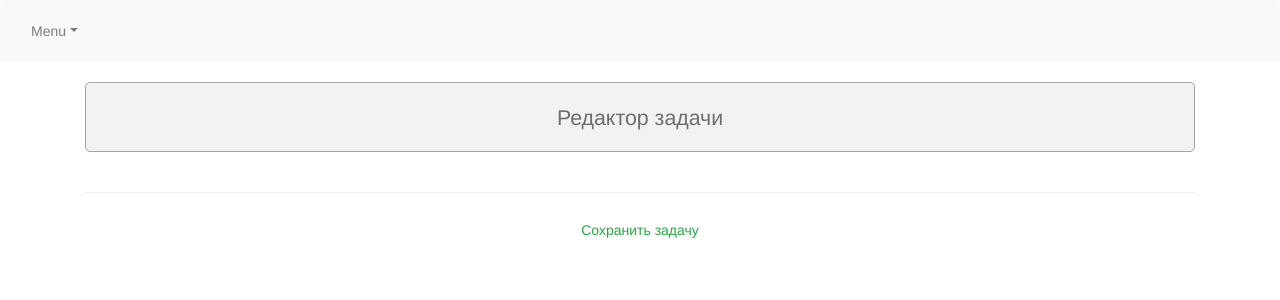
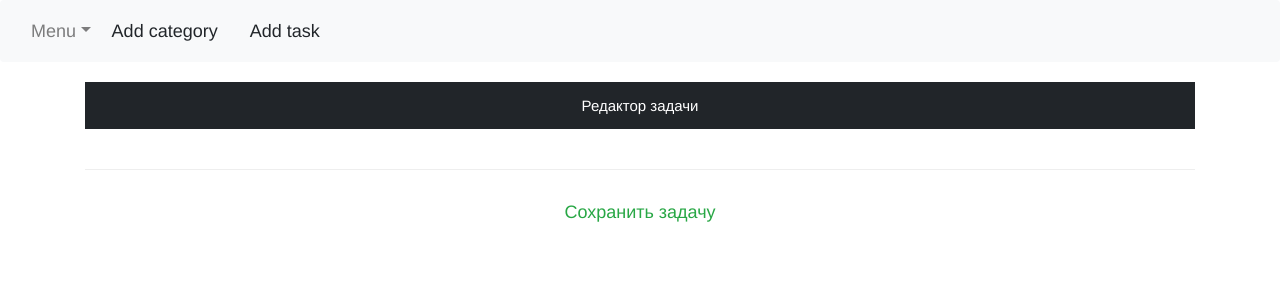
Before and after one commit to kaapython/MyTasks, a Django app: template frontend/tasks/templates/tasks/edit_task.html in a window 1280 px wide. Shown: the top 300 px of the page. Run offline with Django 3.2, Linux system fonts and the light colour scheme; the template is opened without the code that fills it: values that come from a table or form of the project are taken from there, others are empty; parts of the project's set-up code (start-up, migrations or seed data) failed here and were passed over; some libraries are stand-ins or nearby versions.

Commit message:
Added view add_category and in tempalate index.html functional

```diff
--- a/frontend/static/css/style.css
+++ b/frontend/static/css/style.css
@@ -63,14 +63,15 @@ input {
 }
 
 #form {
-    border: 1px solid #A4A4A4;
-    border-radius: 5px;
-    height: 70px;
-    padding-top: 20px;
-    background: #F2F2F2;
-    font-size: 16pt;
+    height: 47px;
+    background: #212529;
+    font-size: 15px;
     text-align: center;
-    color: #6E6E6E;
+    color: #fff;
+    font-family: "Helvetica Neue", Helvetica, Arial, sans-serif;
+    display: flex;
+    align-items: center;
+    justify-content: center;
 }
 
 #form p:nth-child(3n+1) {
@@ -143,3 +144,14 @@ table .ui-datepicker-calendar {
 .items:hover {
     background: #eb621a;
 }
+
+#message {
+    position: absolute;
+    bottom: 0;
+    right: 0;
+    background-color: #4fcd26;
+    height: 50px;
+    width: 400px;
+    border-radius: 4px;
+    padding: 18px 0px 0px 0px;
+}
--- a/frontend/tasks/forms.py
+++ b/frontend/tasks/forms.py
@@ -1,10 +1,11 @@
 from django import forms
 from .models import *
 
+
 class AddTasksForm(forms.ModelForm):
-    '''Форма для создания новой задачи'''
+    """ Форма для создания новой задачи """
+
     class Meta:
-        #TODO: Создать нормальную форму с полями и убрать костыль jquery
         model = Tasks
         fields = [
             'task',
@@ -21,8 +22,10 @@ class AddTasksForm(forms.ModelForm):
             'note': ''
         }
 
+
 class EditTaskForm(forms.ModelForm):
-    """ Форма редактирования/закрытие задачи """
+    """ Форма редактирования/закрытия задачи """
+
     class Meta:
         model = Tasks
         fields = [
--- a/frontend/tasks/models.py
+++ b/frontend/tasks/models.py
@@ -30,13 +30,12 @@ class Tasks(MPTTModel):
                             blank=True, related_name='children',
                             verbose_name='Родитель', help_text='Родитель')
     slug = models.SlugField('slug', max_length=50)
-    create_date_time = models.DateTimeField('Дата создания',
-                                            default=datetime.datetime.now().strftime(
-                                                '%Y-%m-%d %H:%M:%S'),
+    create_date_time = models.DateTimeField('Дата создания', auto_now_add=True,
                                             blank=True)
     category = models.ForeignKey(Category, verbose_name='Категории',
                                  on_delete=models.CASCADE,
                                  help_text='Категория')
+
     finish_date_time = models.DateTimeField('Дата оповещения', default='',
                                             blank=True, null=True,
                                             help_text='Дата оповещения')
--- a/frontend/tasks/templates/tasks/base.html
+++ b/frontend/tasks/templates/tasks/base.html
@@ -23,14 +23,21 @@
   <div class="collapse navbar-collapse" id="navbarSupportedContent">
     <ul class="navbar-nav mr-auto">
       <li class="nav-item dropdown">
-        <a class="nav-link dropdown-toggle" href="#" id="navbarDropdown" role="button" data-toggle="dropdown"
+        <a class="nav-link dropdown-toggle btn-lg" href="#" id="navbarDropdown" role="button" data-toggle="dropdown"
            aria-haspopup="true" aria-expanded="false">Menu</a>
         <div class="dropdown-menu" aria-labelledby="navbarDropdown">
-          <a class="dropdown-item" href="/">Home</a>
-          <a class="dropdown-item" href="/edit_task">Edit task</a>
+          <a class="dropdown-item btn-lg" href="/">Home</a>
+          <a class="dropdown-item btn-lg" href="#" onclick="showAddCategory()">Add category</a>
+          <a class="dropdown-item btn-lg" href="#" onclick="showAddTask()">Add task</a>
           <div class="dropdown-divider"></div>
-          <a class="dropdown-item" href="#">Something else here</a>
+          <a class="dropdown-item btn-lg" href="/admin">Admin</a>
         </div>
+      </li>
+      <li class="nav-item dropdown">
+        <a class="dropdown-item btn-lg" href="#" onclick="showAddCategory()">Add category</a>
+      </li>
+      <li class="nav-item dropdown">
+        <a class="dropdown-item btn-lg" href="#" onclick="showAddTask()">Add task</a>
       </li>
     </ul>
   </div>
--- a/frontend/tasks/templates/tasks/edit_task.html
+++ b/frontend/tasks/templates/tasks/edit_task.html
@@ -10,7 +10,7 @@
     {% csrf_token %}
     <div id="form_style">
       {{ form.as_p }}
-      <button class="btn btn-outline-success my-2 my-sm-0" name="submit" style="width: 100%;">Сохранить задачу</button>
+      <button class="btn btn-outline-success btn-lg" name="submit" style="width: 100%;">Сохранить задачу</button>
     </div>
   </form>
 </div>
--- a/frontend/tasks/urls.py
+++ b/frontend/tasks/urls.py
@@ -7,8 +7,8 @@ from . import views
 urlpatterns = [
     path('', views.index, name='index'),
     path('<int:pk>', views.index, name='index'),
-    # path('task', views.task, name='task'),
-    # path('task/<int:pk>', views.task, name='task'),
+    path('add_task', views.add_task, name='add_task'),
+    path('add_category', views.add_category, name='add_category'),
     path('edit_task/<int:pk>', views.edit_task, name='edit_task'),
     # path('task/close_task', views.close_task, name='close_task'),
     # path('close_task', views.close_task, name='close_task'),
--- a/req.txt
+++ b/req.txt
@@ -1,8 +1,14 @@
 asgiref==3.2.10
+beautifulsoup4==4.9.1
+bootstrap4==0.1.0
 Django==3.1
+django-bootstrap4==2.2.0
 django-js-asset==1.2.2
 django-mptt==0.11.0
+importlib-metadata==1.7.0
 pytz==2020.1
+soupsieve==2.0.1
 sqlparse==0.3.1
 style==1.1.0
 update==0.0.1
+zipp==3.1.0
```
Also changed, not shown: backend/config.py (+11 -0 lines), frontend/tasks/admin.py (+6 -1 lines), frontend/tasks/templates/tasks/index.html (+22 -79 lines), frontend/tasks/views.py (+30 -3 lines), db.sqlite3.
